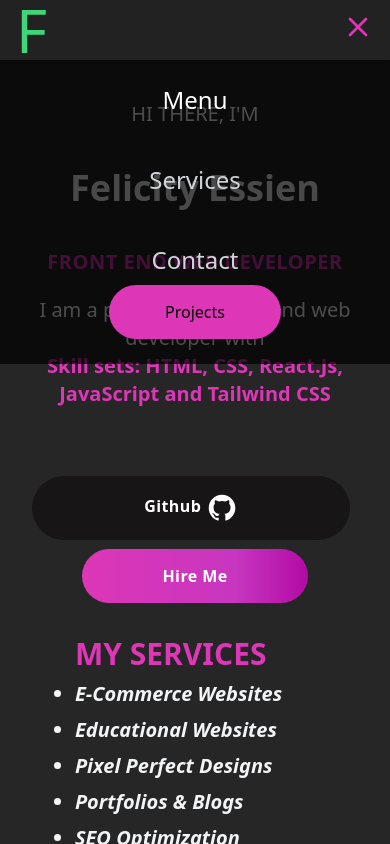
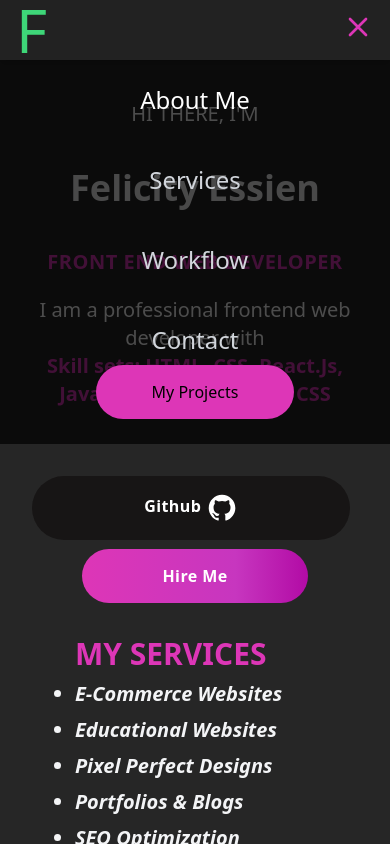
Before and after one commit to felabel/my-portfolio, a React (Vite) app: page / in a window 390 px wide. Both pictures are taken after a click on the button 358 px from the left and 27 px from the top of the page. Shown: the top 844 px of the page. Built offline with nearby package versions, Linux system fonts and the light colour scheme.

Commit message:
updated tailwind config file

```diff
--- a/src/components/NavBar.jsx
+++ b/src/components/NavBar.jsx
@@ -102,28 +102,35 @@ const NavBar = () => {
                                 <div  className="aos-init aos-animate md:hidden index-10 w-full" id="mobile-menu">
                                     <div data-aos='flip-down'  className="bg-nav-tp aos-init aos-animate -ml-4  absolute w-screen text-center h-auto bg-gray-700 pb-10">
                                         <a
-                                        to="/shop"
+                                        href="#about"
                                         className="text-center hover:bg-gray-700 text-white block px-3 py-6 rounded-md text-2xl font-medium"
                                         >
-                                        Menu
+                                        About Me
                                         </a>
 
                                         <a
-                                        to="#services"
+                                        href="#services"
                                         className="text-center text-gray-300 hover:bg-gray-700 hover:text-white block px-3 py-6 rounded-md text-2xl font-medium"
                                         >
                                         Services
                                         </a>
 
                                         <a
-                                        to="/contact"
+                                        href="#workflow"
+                                        className="text-center text-gray-300 hover:bg-gray-700 hover:text-white block px-3 py-6 rounded-md text-2xl font-medium"
+                                        >
+                                        Workflow
+                                        </a>
+                                        <a
+                                        href="#contact"
                                         className="text-center text-gray-300 hover:bg-gray-700 hover:text-white block px-3 py-6 rounded-md text-2xl font-medium"
                                         >
                                         Contact
                                         </a>
-                                        <a href="#!" className="bg-purple px-14 py-4 rounded-full">
-                                        Projects
+                                        <a href="#projects" className="bg-purple px-14 py-4 rounded-full">
+                                        My Projects
                                         </a>
+
 
 
 
```
